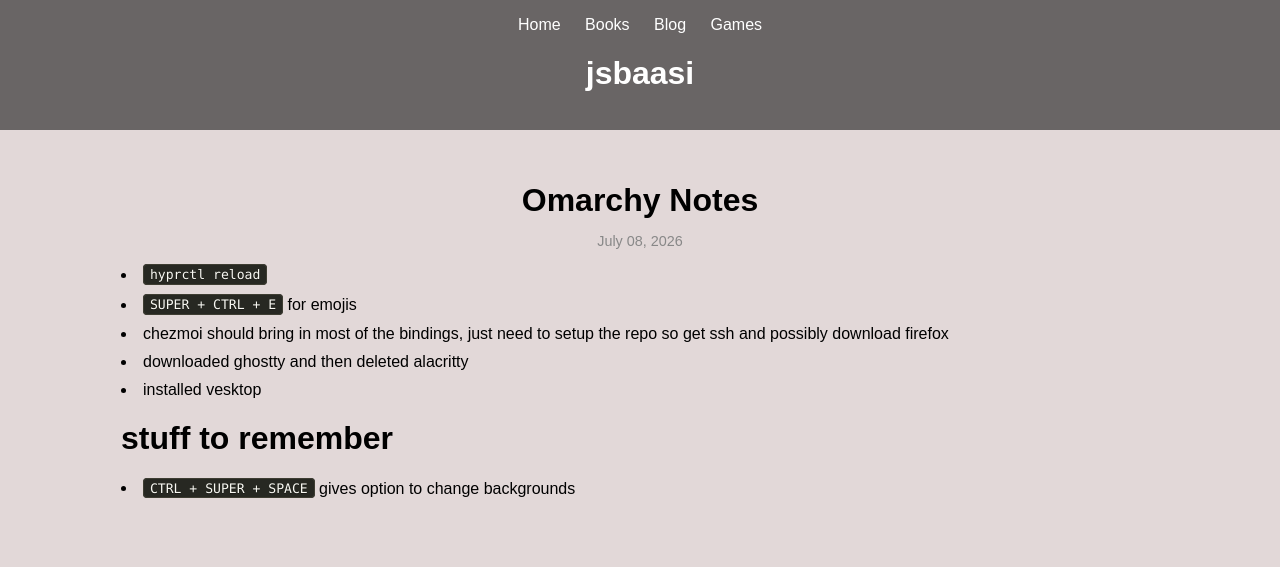
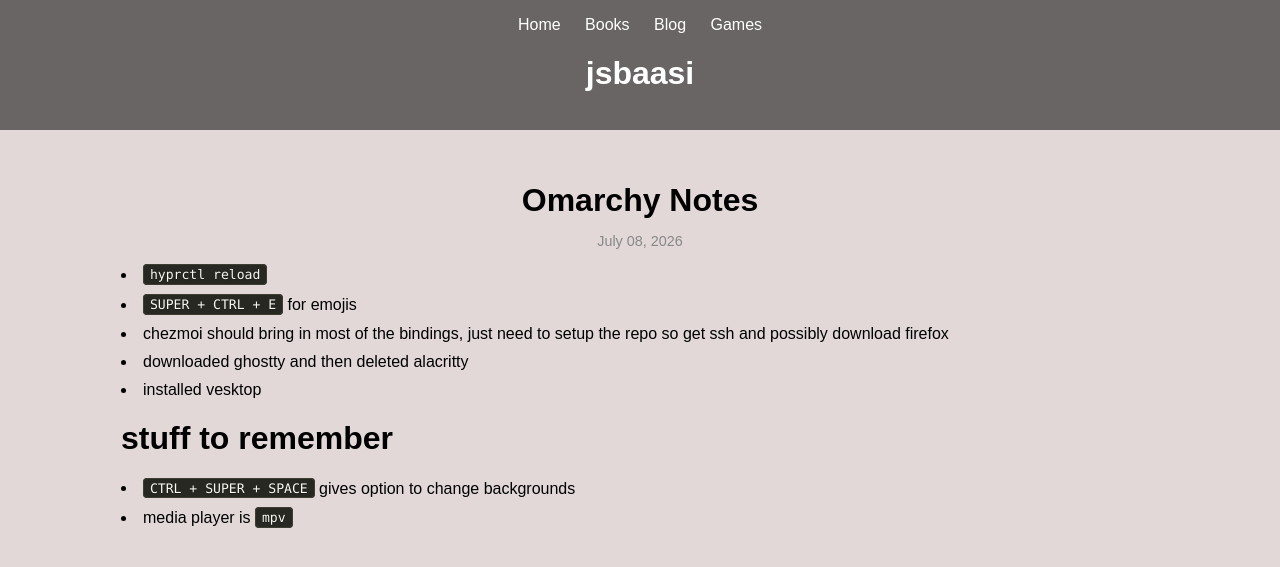
Before and after one commit to jsbaasi/jsbaasi.github.io, a Jekyll site: the page built from _posts/2026-07-08-omarchy-notes.md, in a window 1280 px wide. Shown: the top 567 px of the page. Built offline with Jekyll 4.4.1, drawn with Linux system fonts in a browser that asks for light colours.

Commit message:
vault backup: 2026-07-10 21:51:23

```diff
--- a/_posts/2026-07-08-omarchy-notes.md
+++ b/_posts/2026-07-08-omarchy-notes.md
@@ -12,3 +12,4 @@ permalink: /omarchy-notes/
 - installed vesktop
 # stuff to remember
 - `CTRL + SUPER + SPACE` gives option to change backgrounds
+- media player is `mpv`
```
